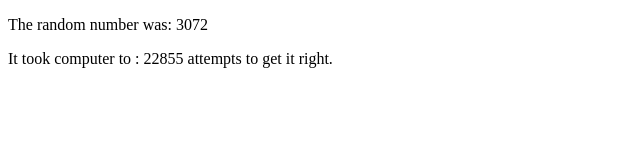
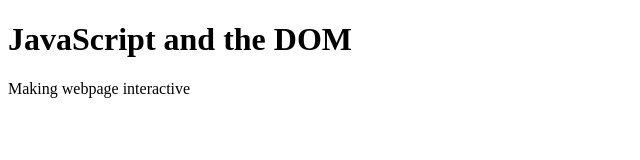
Before and after one commit to ishtiaqueniloy/javascript-playground, a plain HTML site: page index.html in a window 1280 px wide. Shown: the whole page, without its empty margins (0-640 px from the left). Drawn offline with Linux system fonts and the light colour scheme.

Commit message:
add eventlistener

```diff
--- a/index.html
+++ b/index.html
@@ -7,6 +7,8 @@
     <title>JavaScript Fundamentals – Part 1</title>
   </head>
   <body>
+    <h1 id="myHeading">JavaScript and the DOM</h1>
+    <p>Making webpage interactive</p>
     <script src="script.js"></script>
   </body>
 </html>
--- a/script.js
+++ b/script.js
@@ -1,16 +1,5 @@
-let upper = 10000;
-let randomNumber = getRandomNumber(upper);
-let guess;
-let attempts = 0;
+const myHeader = document.getElementById('myHeading')
 
-function getRandomNumber(upper){
-    return Math.floor(Math.random() * upper) + 1;
-}
-
-while(guess !== randomNumber){
-    guess = getRandomNumber(upper);
-    attempts++;
-}
-
-document.write("<p>The random number was: " + randomNumber + "</p>")
-document.write("<p>It took computer to : " + attempts + " attempts to get it right.")
+myHeader.addEventListener('click', ()=>{
+    myHeader.style.color="red";
+})
```
